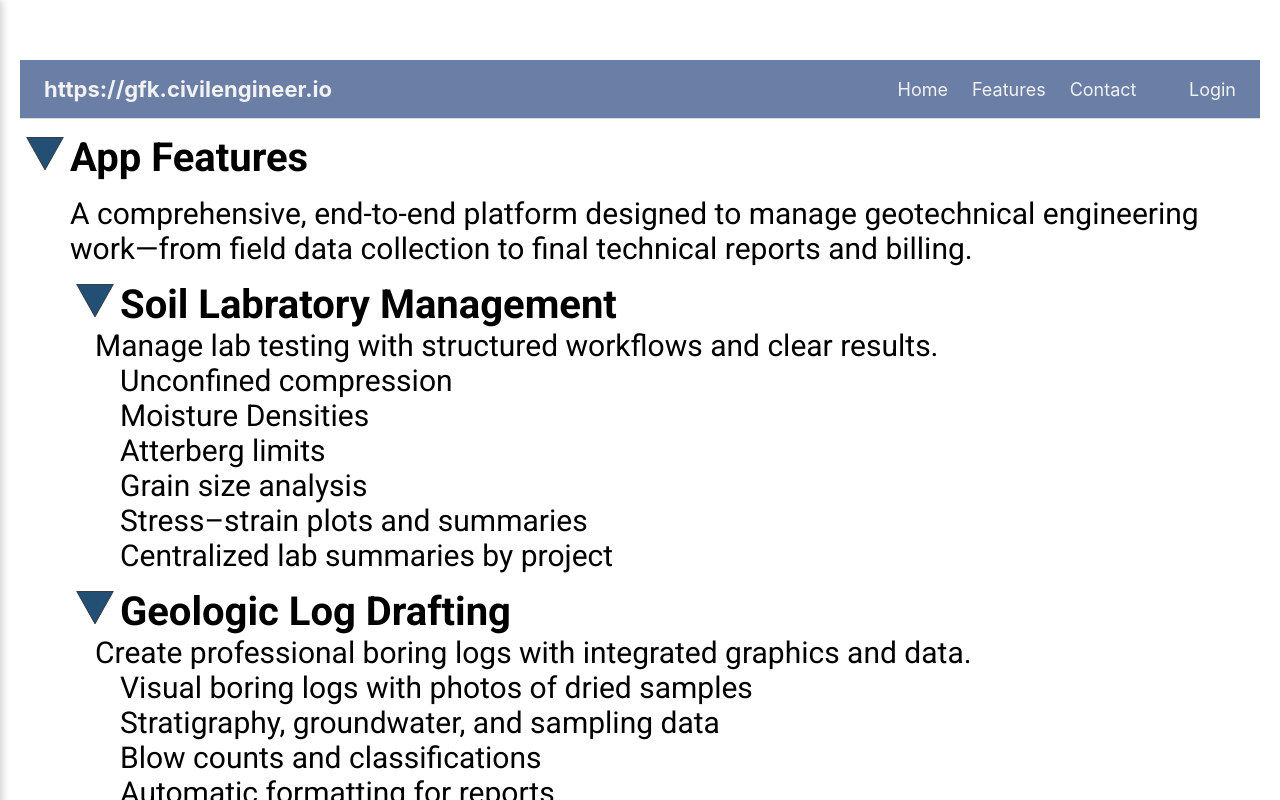
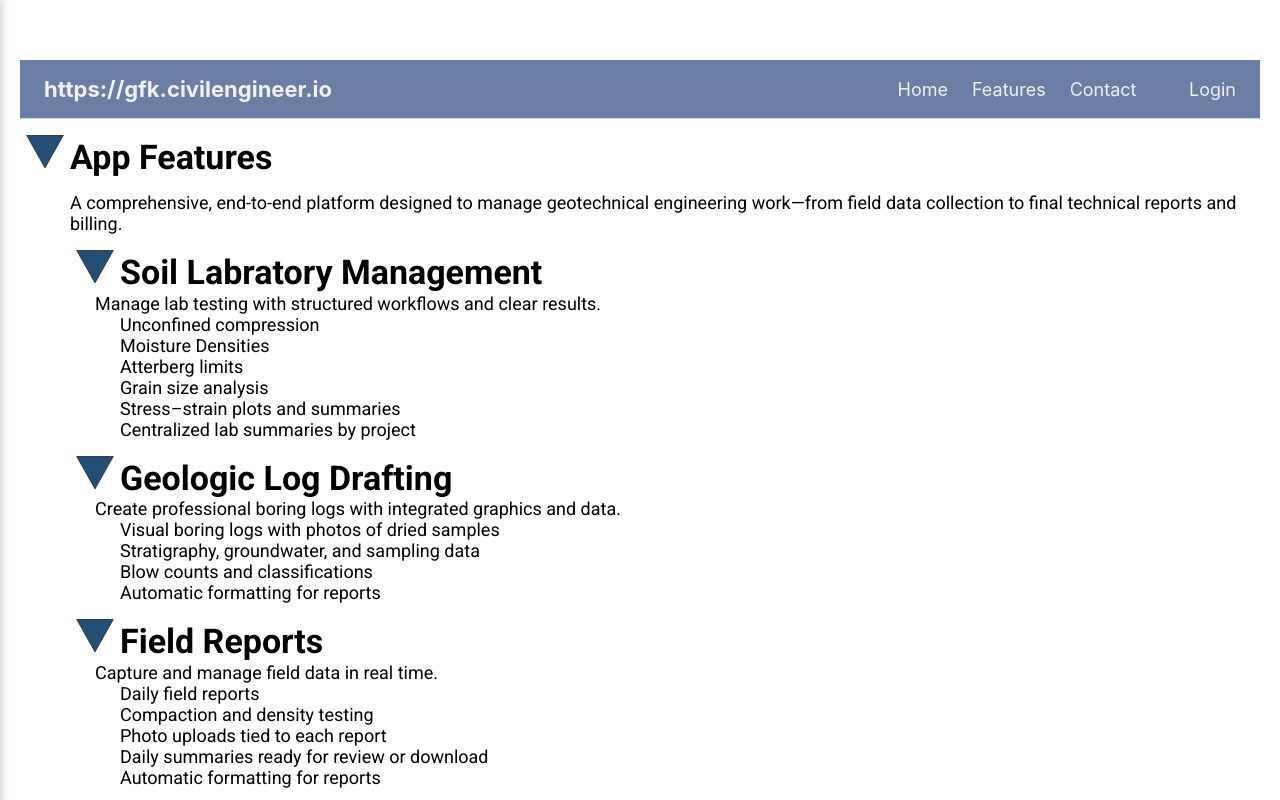
Before and after one commit to mazenongithub/gfk-civilengineer, a React (Create React App) app: page /features in a window 1280 px wide. Shown: the top 800 px of the page. Built offline with nearby package versions, Linux system fonts and the light colour scheme; no server answers.

Commit message:
adjusted web font

```diff
--- a/src/components/features.js
+++ b/src/components/features.js
@@ -114,8 +114,10 @@ class Features extends Component {
         const styles = MyStylesheet();
 
         const bulletStyle = { width: '50px' };
-        const headerFont = gfk.getHeaderFont.call(this);
-        const regularFont = gfk.getRegularFont.call(this);
+        const headerFont = gfk.getWebHeaderFont.call(this);
+        const regularFont = gfk.getWebFont.call(this);
+
+        const marginLeft50 = this.state.width>900 ? styles.marginLeft50 : null
 
         const summaries = Array.isArray(feature.summary)
             ? feature.summary.map((summary, index) => (
@@ -134,7 +136,7 @@ class Features extends Component {
                     ...styles.generalContainer,
                     ...styles.bottomMargin15,
                     ...styles.generalFont,
-                    ...styles.marginLeft50
+                    ...marginLeft50
                 }}
             >
                 <button
@@ -171,8 +173,10 @@ class Features extends Component {
         const gfk = new GFK();
         const styles = MyStylesheet();
         const bullet = { width: '50px' }
-        const headerFont = gfk.getHeaderFont.call(this)
-        const regularFont = gfk.getRegularFont.call(this)
+        const headerFont = gfk.getWebHeaderFont.call(this)
+        const regularFont = gfk.getWebFont.call(this)
+
+        const marginLeft50 = this.state.width>900 ? styles.marginLeft50 : null
         return (
             <div style={{ ...styles.generalContainer, ...styles.bottomMargin15 }}>
 
@@ -181,7 +185,7 @@ class Features extends Component {
                     <span style={{ ...headerFont, ...styles.boldFont }}>App Features</span>
                 </div>
 
-                <div style={{ ...styles.generalFont, ...styles.marginLeft50, ...styles.bottomMargin15 }}>
+                <div style={{ ...styles.generalFont, ...marginLeft50, ...styles.bottomMargin15 }}>
                     <span style={{ ...regularFont }}>A comprehensive, end-to-end platform designed to manage geotechnical engineering work—from field data collection to final technical reports and billing.</span>
                 </div>
 
--- a/src/components/gfk.js
+++ b/src/components/gfk.js
@@ -808,6 +808,15 @@ class GFK {
         }
         return projectid;
     }
+    getWebFont() {
+        return { fontSize: this.state.width > 900 ? '1.125rem' : '1rem' };
+    }
+    getWebHeaderFont() {
+        return {
+            fontSize: this.state.width > 900 ? '2.125rem' : '1.75rem',
+            lineHeight: '1.2'
+        };
+    }
     getRegularFont() {
 
         if (this.state.width > 800) {
```
